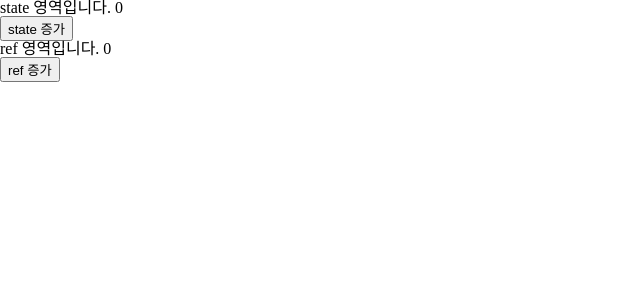
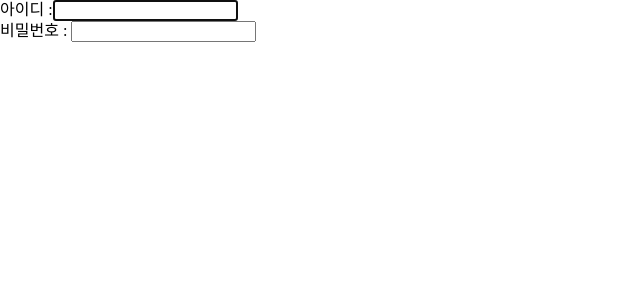
Before and after one commit to j-yesung/react-study, a React (Create React App) app in the folder go-react/: page / in a window 1280 px wide. Shown: the top 300 px of the page, without its empty margins (0-640 px from the left). Built offline with nearby package versions, Linux system fonts and the light colour scheme.

Commit message:
useRef 공부(2)

```diff
--- a/go-react/src/App.jsx
+++ b/go-react/src/App.jsx
@@ -1,28 +1,43 @@
+import { useEffect, useRef, useState } from 'react';
 import './App.css';
-import { useRef, useState } from 'react';
 
 function App() {
-  const [count, setCount] = useState(0);
-  const countRef = useRef(0);
+  const idRef = useRef('');
+  const pwdRef = useRef('');
 
-  const plusStateCountButtonHandler = () => {
-    setCount(count + 1);
-  };
+  const [value, setValue] = useState('');
 
-  const plusRefCountButtonHandler = () => {
-    countRef.current++;
-    console.log('countRef.current: ', countRef.current);
-  };
+  // 렌더링이 될 때
+  useEffect(() => {
+    // input tag를 지칭함.
+    idRef.current.focus();
+  }, []);
+
+  useEffect(() => {
+    if (value.length >= 10) {
+      pwdRef.current.focus();
+    }
+  }, [value]);
 
   return (
     <>
       <div>
-        state 영역입니다. {count} <br />
-        <button onClick={plusStateCountButtonHandler}>state 증가</button>
+        아이디 :
+        <input
+          type="text"
+          value={value}
+          ref={idRef}
+          onChange={e => {
+            setValue(e.target.value);
+            // 리액트에서 state를 일어나게 하는 건 배치 업데이트이다.
+            // if (value.length >= 10) {
+            //   pwdRef.current.focus();
+            // }
+          }}
+        />
       </div>
       <div>
-        ref 영역입니다. {countRef.current} <br />
-        <button onClick={plusRefCountButtonHandler}>ref 증가</button>
+        비밀번호 : <input type="password" ref={pwdRef} />
       </div>
     </>
   );
```
